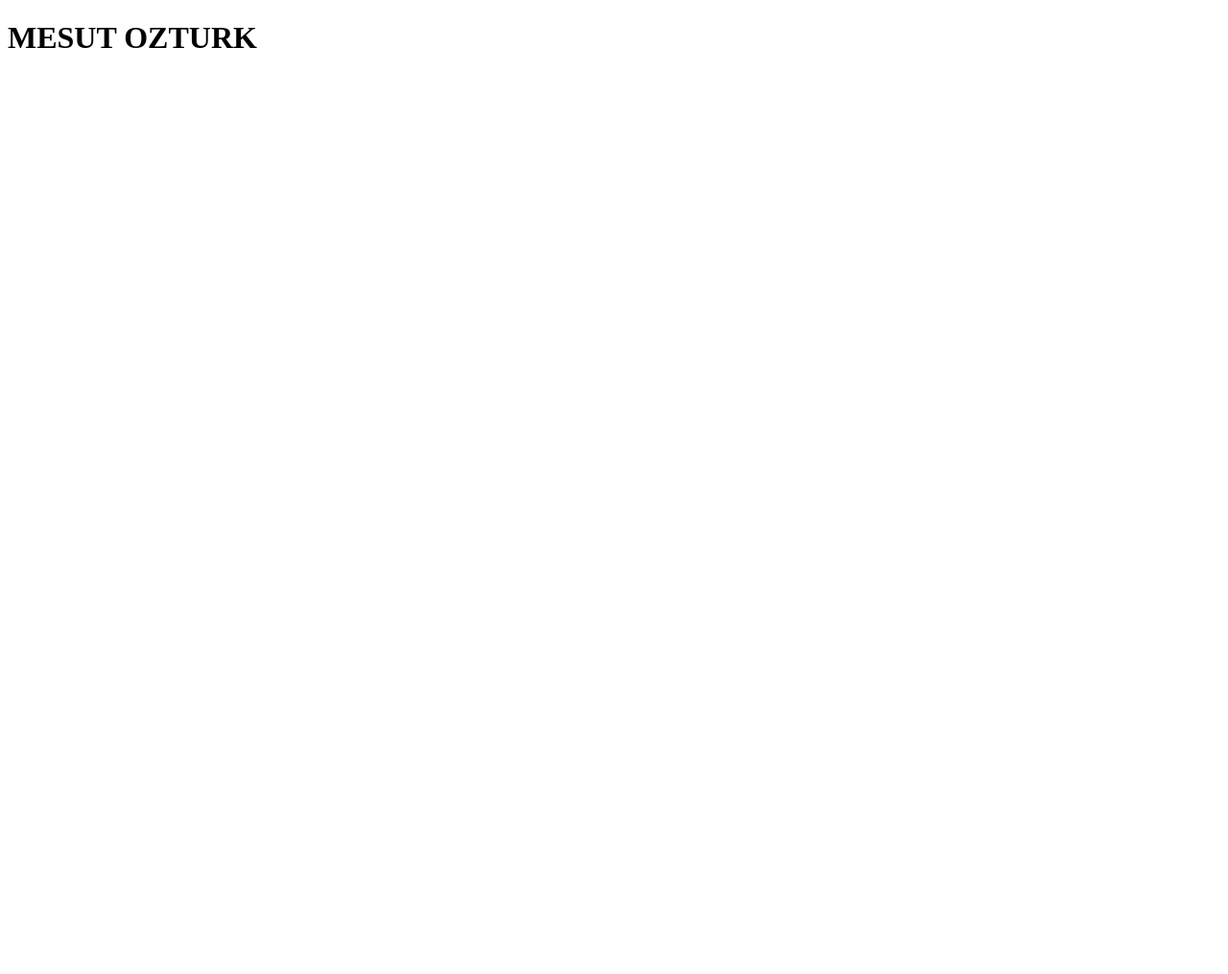
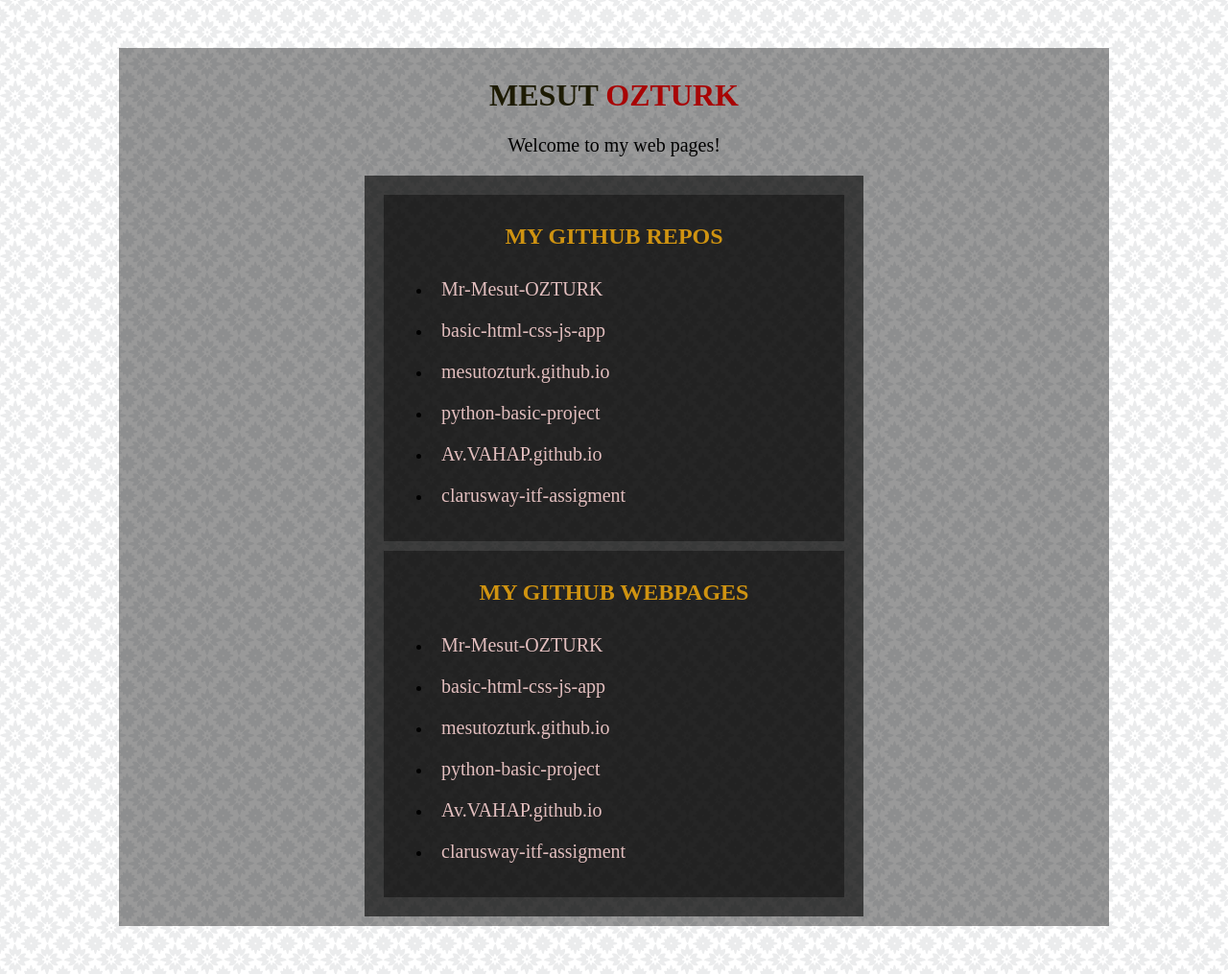
Before and after one commit to Mr-Mesut-OZTURK/Mr-Mesut-OZTURK, a plain HTML site: page index.html in a window 1280 px wide. Shown: the whole page at 96% size. Before the commit the page ends 800 px from the top, so only its background shows below. Drawn offline with Linux system fonts and the light colour scheme.

Commit message:
I created my github main webpage

```diff
--- a/index.html
+++ b/index.html
@@ -1,12 +1,90 @@
 <!DOCTYPE html>
 <html lang="en">
+
 <head>
     <meta charset="UTF-8">
     <meta http-equiv="X-UA-Compatible" content="IE=edge">
     <meta name="viewport" content="width=device-width, initial-scale=1.0">
-    <title>Document</title>
+    <title>MESUT OZTURK | Personal web page</title>
+    <link rel="stylesheet" href="style.css">
+    <link rel="shortcut icon" href="./images/193307.jpg" type="image/x-icon">
 </head>
+
 <body>
-    <h1>MESUT OZTURK</h1>
+    <main id="main-container">
+        <header id="main-header">
+            <h1 id="main-title">MESUT <span id="main-title-span">OZTURK</span></h1>
+            <p id="main-description">Welcome to my web pages!</p>
+        </header>
+        <section id="main-section">
+
+            <!-----------------  Github Repositories  -------------------->
+            <section class="main-section">
+                <h2 class="section-h2">MY GITHUB REPOS</h2>
+                <div class="main-inner-section">
+                    <ul>
+                        <li class="section-i">
+                            <a href="https://github.com/Mr-Mesut-OZTURK/Mr-Mesut-OZTURK"
+                                class="main-link">Mr-Mesut-OZTURK</a>
+                        </li>
+                        <li class="section-i">
+                            <a href="https://github.com/Mr-Mesut-OZTURK/basic-html-css-js-app"
+                                class="main-link">basic-html-css-js-app</a>
+                        </li>
+                        <li class="section-i">
+                            <a href="https://github.com/Mr-Mesut-OZTURK/mesutozturk.github.io"
+                                class="main-link">mesutozturk.github.io</a>
+                        </li>
+                        <li class="section-i">
+                            <a href="https://github.com/Mr-Mesut-OZTURK/python-basic-project"
+                                class="main-link">python-basic-project</a>
+                        </li>
+                        <li class="section-i">
+                            <a href="https://github.com/Mr-Mesut-OZTURK/Av.VAHAP.github.io"
+                                class="main-link">Av.VAHAP.github.io</a>
+                        </li>
+                        <li class="section-i">
+                            <a href="https://github.com/Mr-Mesut-OZTURK/clarusway-itf-assigment"
+                                class="main-link">clarusway-itf-assigment</a>
+                        </li>
+                    </ul>
+                </div>
+            </section>
+
+            <!---------------------  Github Webpages ---- -------------------->
+            <section class="main-section">
+                <h2 class="section-h2">MY GITHUB WEBPAGES</h2>
+                <div class="main-inner-section">
+                    <ul>
+                        <li class="section-i">
+                            <a href="https://github.com/Mr-Mesut-OZTURK/Mr-Mesut-OZTURK"
+                                class="main-link">Mr-Mesut-OZTURK</a>
+                        </li>
+                        <li class="section-i">
+                            <a href="https://github.com/Mr-Mesut-OZTURK/basic-html-css-js-app"
+                                class="main-link">basic-html-css-js-app</a>
+                        </li>
+                        <li class="section-i">
+                            <a href="https://github.com/Mr-Mesut-OZTURK/mesutozturk.github.io"
+                                class="main-link">mesutozturk.github.io</a>
+                        </li>
+                        <li class="section-i">
+                            <a href="https://github.com/Mr-Mesut-OZTURK/python-basic-project"
+                                class="main-link">python-basic-project</a>
+                        </li>
+                        <li class="section-i">
+                            <a href="https://github.com/Mr-Mesut-OZTURK/Av.VAHAP.github.io"
+                                class="main-link">Av.VAHAP.github.io</a>
+                        </li>
+                        <li class="section-i">
+                            <a href="https://github.com/Mr-Mesut-OZTURK/clarusway-itf-assigment"
+                                class="main-link">clarusway-itf-assigment</a>
+                        </li>
+                    </ul>
+                </div>
+            </section>
+        </section>
+    </main>
 </body>
+
 </html>
--- /dev/null
+++ b/style.css
@@ -0,0 +1,82 @@
+body {
+    background-image: url(./images/download.png);
+}
+
+#main-container {
+    width: 80%;
+    min-height: 700px;
+    /* min-width: 280px; */
+    background-color: rgba(0, 0, 0, 0.4);
+    margin: 50px auto;
+    padding: 10px;
+}
+
+#main-header {
+    text-align: center;
+    /* background-color: blue; */
+}
+
+#main-title {
+    cursor: pointer;
+    color: rgb(29, 27, 3);
+}
+
+#main-title-span {
+    cursor: pointer;
+    color: rgb(168, 5, 5);
+}
+
+#main-description {
+    cursor: pointer;
+    font-size: 20px;
+}
+
+#main-title:hover,
+#main-title-span:hover,
+#main-description:hover {
+    color: cornsilk;
+}
+
+#main-section {
+    max-width: 500px;
+    min-height: 300px;
+    background-color: rgb(0, 0, 0, 0.6);
+    margin: auto;
+    padding: 10px;
+}
+
+.main-section {
+    text-align: center;
+    margin: 10px;
+    background-color: rgba(0, 0, 0, 0.4);
+    padding: 10px;
+}
+
+.section-h2 {
+    color: rgb(207, 147, 17);
+}
+
+.main-inner-section {
+
+}
+
+.section-i {
+    text-align: left;
+    /* border: 1px solid black; */
+    padding: 10px;
+}
+
+.main-link  {
+    /* display: block; */
+    color: rgb(226, 190, 190);
+    text-decoration: none;
+    font-size: 20px;
+}
+
+.main-link:hover {
+    color: brown;
+}
+
+/* .main-link:visited {
+    color: rgb(221, 142, 39);
+} */
```
Also changed, not shown: animation_500_kd7ngokt.gif (deleted), images/content_heart-react.gif (renamed from content_heart-react.gif), images/download.png (added), 1 other file.
